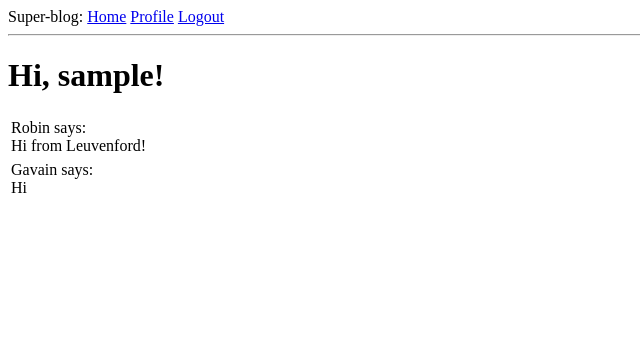
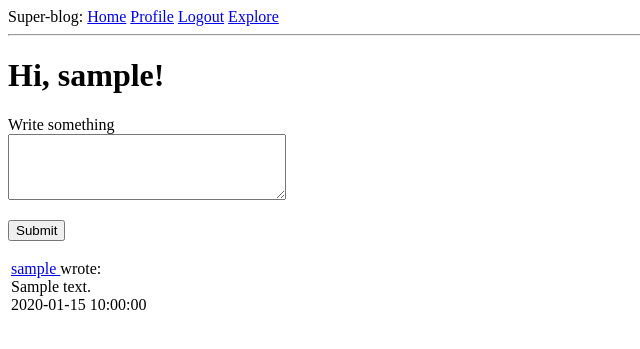
Before and after one commit to dm1trykrylov/super-blog, a Flask app: page / in a window 1280 px wide. Shown: the top 349 px of the page, without its empty margins (0-640 px from the left). Run offline with Flask 2, Linux system fonts and the light colour scheme; a user stored in the database is signed in; tables that the repository leaves empty hold one stand-in row (values such as "Sample post").

Commit message:
Add posts

```diff
--- a/app/forms.py
+++ b/app/forms.py
@@ -38,3 +38,8 @@ class EditProfileForm(FlaskForm):
 
 class EmptyForm(FlaskForm):
     submit = SubmitField('Submit')
+
+class PostForm(FlaskForm):
+    post = TextAreaField('Write something', validators=[
+        DataRequired(), Length(min=1, max=140)])
+    submit = SubmitField('Submit')
--- a/app/models.py
+++ b/app/models.py
@@ -23,7 +23,7 @@ class User(UserMixin, db.Model):
     password_hash = db.Column(db.String(128))
     posts = db.relationship('Post', backref='author', lazy='dynamic')
     bio = db.Column(db.String(140))
-    last_seen = db.Column(db.DateTime, default=datetime.utcnow)
+    last_seen = db.Column(db.DateTime, default=datetime.now)
     followed = db.relationship(
         'User', secondary=followers,
         primaryjoin=(followers.c.follower_id == id),
@@ -62,7 +62,7 @@ class User(UserMixin, db.Model):
 class Post(db.Model):
     id = db.Column(db.Integer, primary_key=True)
     body = db.Column(db.String(140))
-    timestamp = db.Column(db.DateTime, index=True, default=datetime.utcnow)
+    timestamp = db.Column(db.DateTime, index=True, default=datetime.now)
     user_id = db.Column(db.Integer, db.ForeignKey('user.id'))
 
     def __repr__(self):
--- a/app/routes.py
+++ b/app/routes.py
@@ -1,8 +1,8 @@
 from flask import render_template, flash, redirect, url_for, request
 from app import app, db
-from app.forms import LoginForm, RegistrationForm, EditProfileForm, EmptyForm
+from app.forms import LoginForm, RegistrationForm, EditProfileForm, EmptyForm, PostForm
 from flask_login import current_user, login_user, logout_user, login_required
-from app.models import User
+from app.models import User, Post
 from datetime import datetime
 
 
@@ -13,22 +13,20 @@ def before_request():
         db.session.commit()
 
 
-@app.route('/')
-@app.route('/index')
+@app.route('/', methods=['GET', 'POST'])
+@app.route('/index', methods=['GET', 'POST'])
 @login_required
 def index():
-    user = {'username': 'Dmitry'}  # mock user
-    posts = [
-        {
-            'author': {'username': 'Robin'},
-            'body': 'Hi from Leuvenford!'
-        },
-        {
-            'author': {'username': 'Gavain'},
-            'body': 'Hi'
-        }
-    ]
-    return render_template('index.html', title='Home', posts=posts)
+    form = PostForm()
+    if form.validate_on_submit():
+        post = Post(body=form.post.data, author=current_user)
+        db.session.add(post)
+        db.session.commit()
+        flash('Your post is now live!')
+        return redirect(url_for('index'))
+    posts = current_user.followed_posts().all()
+    return render_template("index.html", title='Home Page', form=form,
+                           posts=posts)
 
 
 @app.route('/user/<username>')
@@ -40,7 +38,7 @@ def user(username):
         {'author': user, 'body': 'Test post #2'}
     ]
     form = EmptyForm()
-    return render_template('user.html', user=user, posts=posts, form = form)
+    return render_template('user.html', user=user, posts=posts, form=form)
 
 
 @app.route('/edit_profile', methods=['GET', 'POST'])
@@ -58,6 +56,13 @@ def edit_profile():
         form.bio.data = current_user.bio
     return render_template('edit_profile.html', title='Edit Profile',
                            form=form)
+
+
+@app.route('/explore')
+@login_required
+def explore():
+    posts = Post.query.order_by(Post.timestamp.desc()).all()
+    return render_template('index.html', title='Explore', posts=posts)
 
 
 @app.route('/register', methods=['GET', 'POST'])
--- a/app/templates/_post.html
+++ b/app/templates/_post.html
@@ -1,5 +1,11 @@
 <table>
   <tr valign="top">
-      <td>{{ post.author.username }} says:<br>{{ post.body }}</td>
+    <td>
+      <a href="{{ url_for('user', username=post.author.username) }}">
+        {{ post.author.username }}
+      </a>
+      wrote:<br>{{ post.body }}
+      <br>{{post.timestamp}}
+    </td>
   </tr>
 </table>
--- a/app/templates/base.html
+++ b/app/templates/base.html
@@ -18,6 +18,7 @@
     <a href="{{ url_for('user', username=current_user.username) }}">Profile</a>
     <a href="{{ url_for('logout') }}">Logout</a>
     {% endif %}
+    <a href="{{ url_for('explore') }}">Explore</a>
   </div>
   <hr>
   {% with messages = get_flashed_messages() %}
--- a/app/templates/index.html
+++ b/app/templates/index.html
@@ -2,6 +2,19 @@
 
 {% block content %}
     <h1>Hi, {{ current_user.username }}!</h1>
+    {% if form %}
+    <form action="" method="post">
+        {{ form.hidden_tag() }}
+        <p>
+            {{ form.post.label }}<br>
+            {{ form.post(cols=32, rows=4) }}<br>
+            {% for error in form.post.errors %}
+            <span style="color: red;">[{{ error }}]</span>
+            {% endfor %}
+        </p>
+        <p>{{ form.submit() }}</p>
+    </form>
+    {% endif %}
     {% for post in posts %}
         {% include '_post.html' %}
     {% endfor %}
```
